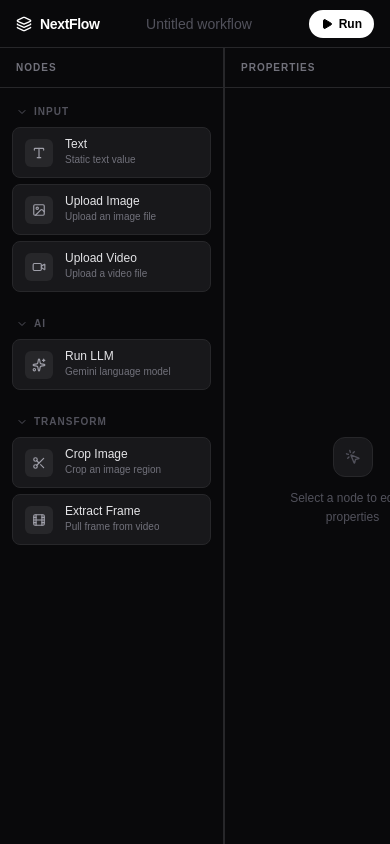
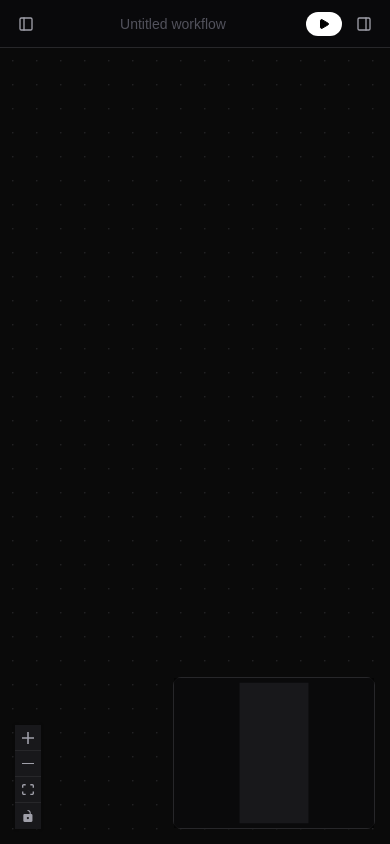
Before and after one commit to vish-n-u/nextflow, a Next.js app: page /dashboard in a window 390 px wide. Built offline with nearby package versions, Linux system fonts and the light colour scheme.

Commit message:
responsive state and undo redo etc added

```diff
--- a/src/app/dashboard/_components/DashboardShell.tsx
+++ b/src/app/dashboard/_components/DashboardShell.tsx
@@ -11,6 +11,10 @@ import { RightBar }    from "./RightBar";
 export function DashboardShell() {
   const [workflowName, setWorkflowName] = useState("");
   const [selectedNode, setSelectedNode] = useState<Node | null>(null);
+
+  // Mobile sidebar drawer state
+  const [leftBarOpen, setLeftBarOpen] = useState(false);
+  const [rightBarOpen, setRightBarOpen] = useState(false);
 
   // { type, ts } — ts changes on every click so the effect always fires
   const [nodeToAdd, setNodeToAdd] = useState<{ type: string; ts: number } | null>(null);
@@ -73,16 +77,26 @@ export function DashboardShell() {
         onWorkflowNameChange={setWorkflowName}
         workflowStatus={workflowStatus}
         onRunWorkflow={handleRunWorkflow}
+        onToggleLeftBar={() => setLeftBarOpen((v) => !v)}
+        onToggleRightBar={() => setRightBarOpen((v) => !v)}
       />
-      <div className="flex flex-1 overflow-hidden">
-        <LeftBar onNodeAdd={handleNodeAdd} />
+      <div className="flex flex-1 overflow-hidden relative">
+        <LeftBar
+          onNodeAdd={handleNodeAdd}
+          isOpen={leftBarOpen}
+          onClose={() => setLeftBarOpen(false)}
+        />
         <FlowCanvas
           nodeToAdd={nodeToAdd}
           onNodeAdded={handleNodeAdded}
           onNodeSelect={setSelectedNode}
           onRegisterRunWorkflow={handleRegisterRunWorkflow}
         />
-        <RightBar selectedNode={selectedNode} />
+        <RightBar
+          selectedNode={selectedNode}
+          isOpen={rightBarOpen}
+          onClose={() => setRightBarOpen(false)}
+        />
       </div>
     </div>
   );
--- a/src/app/dashboard/_components/FlowCanvas.tsx
+++ b/src/app/dashboard/_components/FlowCanvas.tsx
@@ -8,6 +8,7 @@ import {
   Background,
   BackgroundVariant,
   Controls,
+  MiniMap,
   addEdge,
   useNodesState,
   useEdgesState,
@@ -17,35 +18,39 @@ import {
   type Connection,
 } from "@xyflow/react";
 
-import { TextNode }        from "./nodes/TextNode";
-import { UploadImageNode } from "./nodes/UploadImageNode";
-import { UploadVideoNode } from "./nodes/UploadVideoNode";
-import { RunLLMNode }      from "./nodes/RunLLMNode";
-import { CropImageNode }   from "./nodes/CropImageNode";
+import { TextNode }         from "./nodes/TextNode";
+import { UploadImageNode }  from "./nodes/UploadImageNode";
+import { UploadVideoNode }  from "./nodes/UploadVideoNode";
+import { RunLLMNode }       from "./nodes/RunLLMNode";
+import { CropImageNode }    from "./nodes/CropImageNode";
 import { ExtractFrameNode } from "./nodes/ExtractFrameNode";
 
 const nodeTypes = {
-  textNode:        TextNode,
-  uploadImageNode: UploadImageNode,
-  uploadVideoNode: UploadVideoNode,
-  runLLMNode:      RunLLMNode,
-  cropImageNode:   CropImageNode,
+  textNode:         TextNode,
+  uploadImageNode:  UploadImageNode,
+  uploadVideoNode:  UploadVideoNode,
+  runLLMNode:       RunLLMNode,
+  cropImageNode:    CropImageNode,
   extractFrameNode: ExtractFrameNode,
 } as const;
 
 function getDefaultData(type: string): Record<string, unknown> {
   switch (type) {
-    case "textNode":        return { text: "" };
-    case "uploadImageNode": return {};
-    case "uploadVideoNode": return {};
-    case "runLLMNode":      return { model: "Gemini 2.5 Flash", system_prompt: "", user_message: "" };
-    case "cropImageNode":   return { x_percent: 0, y_percent: 0, width_percent: 100, height_percent: 100 };
+    case "textNode":         return { text: "" };
+    case "uploadImageNode":  return {};
+    case "uploadVideoNode":  return {};
+    case "runLLMNode":       return { model: "Gemini 2.5 Flash", system_prompt: "", user_message: "" };
+    case "cropImageNode":    return { x_percent: 0, y_percent: 0, width_percent: 100, height_percent: 100 };
     case "extractFrameNode": return { timestamp: "" };
-    default:                return {};
+    default:                 return {};
   }
 }
 
-// ─── Inner component (lives inside ReactFlowProvider, hooks work here) ────────
+// ─── History ──────────────────────────────────────────────────────────────────
+
+type Snapshot = { nodes: Node[]; edges: Edge[] };
+
+// ─── Inner component (lives inside ReactFlowProvider) ────────────────────────
 
 interface FlowCanvasInnerProps {
   nodeToAdd: { type: string; ts: number } | null;
@@ -59,18 +64,65 @@ function FlowCanvasInner({ nodeToAdd, onNodeAdded, onNodeSelect, onRegisterRunWo
   const [edges, setEdges, onEdgesChange] = useEdgesState<Edge>([]);
   const { screenToFlowPosition } = useReactFlow();
 
-  console.log("FlowCanvasInner rendered", { nodes, edges, nodeToAdd });
-
-  // Keep refs to latest nodes/edges so the registered fn is always fresh
+  // Keep refs to latest state for the workflow-run fn and history saves
   const nodesRef = useRef(nodes);
   const edgesRef = useRef(edges);
   useEffect(() => { nodesRef.current = nodes; }, [nodes]);
   useEffect(() => { edgesRef.current = edges; }, [edges]);
 
+  // ── Undo / redo ─────────────────────────────────────────────────────────────
+  const history    = useRef<Snapshot[]>([{ nodes: [], edges: [] }]);
+  const historyIdx = useRef(0);
+  const isRestoring = useRef(false);
+
+  // Debounced auto-save: fires after every nodes/edges change except during restore
+  const saveTimer = useRef<ReturnType<typeof setTimeout> | null>(null);
+  useEffect(() => {
+    if (isRestoring.current) {
+      isRestoring.current = false;
+      return;
+    }
+    if (saveTimer.current) clearTimeout(saveTimer.current);
+    saveTimer.current = setTimeout(() => {
+      history.current = history.current.slice(0, historyIdx.current + 1);
+      history.current.push({ nodes, edges });
+      historyIdx.current = history.current.length - 1;
+    }, 300);
+  }, [nodes, edges]); // eslint-disable-line react-hooks/exhaustive-deps
+
+  const undo = useCallback(() => {
+    if (historyIdx.current <= 0) return;
+    historyIdx.current--;
+    const snap = history.current[historyIdx.current];
+    isRestoring.current = true;
+    setNodes(snap.nodes);
+    setEdges(snap.edges);
+  }, [setNodes, setEdges]);
+
+  const redo = useCallback(() => {
+    if (historyIdx.current >= history.current.length - 1) return;
+    historyIdx.current++;
+    const snap = history.current[historyIdx.current];
+    isRestoring.current = true;
+    setNodes(snap.nodes);
+    setEdges(snap.edges);
+  }, [setNodes, setEdges]);
+
+  useEffect(() => {
+    const onKeyDown = (e: KeyboardEvent) => {
+      if (!(e.ctrlKey || e.metaKey)) return;
+      if (e.key === "z" && !e.shiftKey) { e.preventDefault(); undo(); }
+      if (e.key === "y" || (e.key === "z" && e.shiftKey)) { e.preventDefault(); redo(); }
+    };
+    window.addEventListener("keydown", onKeyDown);
+    return () => window.removeEventListener("keydown", onKeyDown);
+  }, [undo, redo]);
+
+  // ── Node add ─────────────────────────────────────────────────────────────────
   const addNode = useCallback(
     (type: string, position: { x: number; y: number }) => {
       const newNode: Node = {
-        id: `${type}-${Date.now()}`,
+        id:   `${type}-${Date.now()}`,
         type,
         position,
         data: getDefaultData(type),
@@ -80,27 +132,27 @@ function FlowCanvasInner({ nodeToAdd, onNodeAdded, onNodeSelect, onRegisterRunWo
     [setNodes],
   );
 
-  // Click-to-add: place at viewport centre
   useEffect(() => {
     if (!nodeToAdd) return;
     const position = screenToFlowPosition({
-      x: window.innerWidth / 2,
+      x: window.innerWidth  / 2,
       y: window.innerHeight / 2,
     });
     addNode(nodeToAdd.type, position);
     onNodeAdded();
   }, [nodeToAdd]); // eslint-disable-line react-hooks/exhaustive-deps
 
+  // ── Edge connect ─────────────────────────────────────────────────────────────
   const onConnect = useCallback(
     (params: Connection) =>
       setEdges((eds) => addEdge({ ...params, animated: true }, eds)),
     [setEdges],
   );
 
-  // Register the workflow-run fn with the parent whenever it might have changed
+  // ── Workflow run ─────────────────────────────────────────────────────────────
   const runWorkflow = useCallback(async (): Promise<{ runId: string; publicToken: string }> => {
     const res = await fetch("/api/nodes/run", {
-      method: "POST",
+      method:  "POST",
       headers: { "Content-Type": "application/json" },
       body: JSON.stringify({
         nodeType: "orchestrator",
@@ -112,12 +164,13 @@ function FlowCanvasInner({ nodeToAdd, onNodeAdded, onNodeSelect, onRegisterRunWo
     });
     if (!res.ok) throw new Error("Failed to start workflow");
     return res.json() as Promise<{ runId: string; publicToken: string }>;
-  }, []); // refs are stable — no deps needed
+  }, []);
 
   useEffect(() => {
     onRegisterRunWorkflow(runWorkflow);
   }, [runWorkflow, onRegisterRunWorkflow]);
 
+  // ── Drag-and-drop from sidebar ───────────────────────────────────────────────
   const onDragOver = useCallback((event: React.DragEvent) => {
     event.preventDefault();
     event.dataTransfer.dropEffect = "move";
@@ -135,11 +188,7 @@ function FlowCanvasInner({ nodeToAdd, onNodeAdded, onNodeSelect, onRegisterRunWo
   );
 
   return (
-    <div
-      className="flex-1 h-full bg-[#0a0a0a]"
-      onDrop={onDrop}
-      onDragOver={onDragOver}
-    >
+    <div className="flex-1 h-full bg-[#0a0a0a]" onDrop={onDrop} onDragOver={onDragOver}>
       <ReactFlow
         nodes={nodes}
         edges={edges}
@@ -164,6 +213,15 @@ function FlowCanvasInner({ nodeToAdd, onNodeAdded, onNodeSelect, onRegisterRunWo
           style={{ backgroundColor: "#0a0a0a" }}
         />
         <Controls className="!border-zinc-800 !bg-zinc-900 [&>button]:!border-zinc-800 [&>button]:!bg-zinc-900 [&>button]:!text-zinc-400 [&>button:hover]:!bg-zinc-800 [&>button:hover]:!text-zinc-100" />
+        <MiniMap
+          position="bottom-right"
+          nodeColor="#3f3f46"
+          maskColor="rgba(0,0,0,0.6)"
+          style={{ backgroundColor: "#18181b", border: "1px solid #27272a", borderRadius: "0.5rem" }}
+          nodeStrokeWidth={0}
+          zoomable
+          pannable
+        />
       </ReactFlow>
     </div>
   );
--- a/src/app/dashboard/_components/LeftBar.tsx
+++ b/src/app/dashboard/_components/LeftBar.tsx
@@ -114,19 +114,47 @@ function Category({ category, onNodeAdd }: CategoryProps) {
 
 interface LeftBarProps {
   onNodeAdd: (type: string) => void;
+  isOpen?: boolean;
+  onClose?: () => void;
 }
 
-export function LeftBar({ onNodeAdd }: LeftBarProps) {
+export function LeftBar({ onNodeAdd, isOpen = true, onClose }: LeftBarProps) {
   return (
-    <aside className="w-56 shrink-0 flex flex-col bg-zinc-950 border-r border-zinc-800 overflow-hidden">
-      <div className="px-4 py-3 border-b border-zinc-800 shrink-0">
+    <>
+      {/* Mobile backdrop */}
+      {isOpen && (
+        <div
+          className="md:hidden fixed inset-0 z-30 bg-black/60"
+          onClick={onClose}
+        />
+      )}
+
+      <aside
+        className={`
+          fixed top-12 bottom-0 left-0 z-40 w-64
+          flex flex-col bg-zinc-950 border-r border-zinc-800 overflow-hidden
+          transform transition-transform duration-200 ease-in-out
+          md:static md:top-auto md:bottom-auto md:z-auto md:w-56
+          md:translate-x-0 md:shrink-0
+          ${isOpen ? "translate-x-0" : "-translate-x-full"}
+        `}
+      >
+        <div className="px-4 py-3 border-b border-zinc-800 shrink-0 flex items-center justify-between">
           <p className="text-[10px] font-semibold text-zinc-500 uppercase tracking-widest">Nodes</p>
+          <button
+            onClick={onClose}
+            className="md:hidden text-zinc-600 hover:text-zinc-400 text-lg leading-none"
+            aria-label="Close panel"
+          >
+            ×
+          </button>
         </div>
         <div className="flex-1 overflow-y-auto px-3 py-2">
           {NODE_CATEGORIES.map((cat) => (
-          <Category key={cat.label} category={cat} onNodeAdd={onNodeAdd} />
+            <Category key={cat.label} category={cat} onNodeAdd={(type) => { onNodeAdd(type); onClose?.(); }} />
           ))}
         </div>
       </aside>
+    </>
   );
 }
--- a/src/app/dashboard/_components/RightBar.tsx
+++ b/src/app/dashboard/_components/RightBar.tsx
@@ -5,13 +5,40 @@ import type { Node } from "@xyflow/react";
 
 interface RightBarProps {
   selectedNode: Node | null;
+  isOpen?: boolean;
+  onClose?: () => void;
 }
 
-export function RightBar({ selectedNode }: RightBarProps) {
+export function RightBar({ selectedNode, isOpen = true, onClose }: RightBarProps) {
   return (
-    <aside className="w-64 shrink-0 flex flex-col bg-zinc-950 border-l border-zinc-800 overflow-hidden">
-      <div className="px-4 py-3 border-b border-zinc-800 shrink-0">
+    <>
+      {/* Mobile backdrop */}
+      {isOpen && (
+        <div
+          className="md:hidden fixed inset-0 z-30 bg-black/60"
+          onClick={onClose}
+        />
+      )}
+
+      <aside
+        className={`
+          fixed top-12 bottom-0 right-0 z-40 w-72
+          flex flex-col bg-zinc-950 border-l border-zinc-800 overflow-hidden
+          transform transition-transform duration-200 ease-in-out
+          md:static md:top-auto md:bottom-auto md:z-auto md:w-64
+          md:translate-x-0 md:shrink-0
+          ${isOpen ? "translate-x-0" : "translate-x-full"}
+        `}
+      >
+      <div className="px-4 py-3 border-b border-zinc-800 shrink-0 flex items-center justify-between">
         <p className="text-[10px] font-semibold text-zinc-500 uppercase tracking-widest">Properties</p>
+        <button
+          onClick={onClose}
+          className="md:hidden text-zinc-600 hover:text-zinc-400 text-lg leading-none"
+          aria-label="Close panel"
+        >
+          ×
+        </button>
       </div>
 
       <div className="flex-1 overflow-y-auto p-4">
@@ -71,6 +98,7 @@ export function RightBar({ selectedNode }: RightBarProps) {
           </div>
         )}
       </div>
-    </aside>
+      </aside>
+    </>
   );
 }
--- a/src/app/dashboard/_components/TopBar.tsx
+++ b/src/app/dashboard/_components/TopBar.tsx
@@ -1,16 +1,18 @@
 "use client";
 
 import { UserButton } from "@clerk/nextjs";
-import { Layers, Play } from "lucide-react";
+import { Layers, Play, PanelLeft, PanelRight } from "lucide-react";
 
 interface TopBarProps {
   workflowName: string;
   onWorkflowNameChange: (name: string) => void;
   workflowStatus: "idle" | "running" | "success" | "error";
   onRunWorkflow: () => void;
+  onToggleLeftBar: () => void;
+  onToggleRightBar: () => void;
 }
 
-export function TopBar({ workflowName, onWorkflowNameChange, workflowStatus, onRunWorkflow }: TopBarProps) {
+export function TopBar({ workflowName, onWorkflowNameChange, workflowStatus, onRunWorkflow, onToggleLeftBar, onToggleRightBar }: TopBarProps) {
   const btnLabel =
     workflowStatus === "running" ? "Running…" :
     workflowStatus === "success" ? "Done"      :
@@ -23,29 +25,45 @@ export function TopBar({ workflowName, onWorkflowNameChange, workflowStatus, onR
     "bg-white text-black hover:bg-zinc-200";
 
   return (
-    <header className="h-12 shrink-0 flex items-center justify-between px-4 bg-zinc-950 border-b border-zinc-800 z-10">
-      <div className="flex items-center gap-2 w-40">
-        <Layers className="w-4 h-4 text-white" />
-        <span className="text-sm font-semibold text-white tracking-tight">NextFlow</span>
+    <header className="h-12 shrink-0 flex items-center justify-between px-3 bg-zinc-950 border-b border-zinc-800 z-10 gap-2">
+      <div className="flex items-center gap-2 shrink-0">
+        {/* Mobile: left bar toggle */}
+        <button
+          onClick={onToggleLeftBar}
+          className="md:hidden p-1.5 rounded-md text-zinc-400 hover:text-zinc-200 hover:bg-zinc-800 transition-colors"
+          aria-label="Toggle node panel"
+        >
+          <PanelLeft className="w-4 h-4" />
+        </button>
+        <Layers className="w-4 h-4 text-white hidden md:block" />
+        <span className="text-sm font-semibold text-white tracking-tight hidden sm:block">NextFlow</span>
       </div>
 
       <input
         value={workflowName}
         onChange={(e) => onWorkflowNameChange(e.target.value)}
-        className="bg-transparent text-sm text-zinc-300 text-center outline-none border border-transparent hover:border-zinc-700 focus:border-zinc-600 rounded-md px-2 py-0.5 w-52 transition-colors placeholder:text-zinc-600"
+        className="bg-transparent text-sm text-zinc-300 text-center outline-none border border-transparent hover:border-zinc-700 focus:border-zinc-600 rounded-md px-2 py-0.5 w-32 sm:w-52 transition-colors placeholder:text-zinc-600 min-w-0"
         placeholder="Untitled workflow"
       />
 
-      <div className="flex items-center gap-3 w-40 justify-end">
+      <div className="flex items-center gap-2 shrink-0">
         <button
           onClick={onRunWorkflow}
           disabled={workflowStatus === "running"}
           className={`flex items-center gap-1.5 text-xs font-semibold px-3 py-1.5 rounded-full transition-colors disabled:opacity-60 disabled:cursor-not-allowed ${btnCls}`}
         >
           <Play className="w-3 h-3 fill-current" />
-          {btnLabel}
+          <span className="hidden sm:inline">{btnLabel}</span>
         </button>
         <UserButton />
+        {/* Mobile: right bar toggle */}
+        <button
+          onClick={onToggleRightBar}
+          className="md:hidden p-1.5 rounded-md text-zinc-400 hover:text-zinc-200 hover:bg-zinc-800 transition-colors"
+          aria-label="Toggle properties panel"
+        >
+          <PanelRight className="w-4 h-4" />
+        </button>
       </div>
     </header>
   );
--- a/src/app/layout.tsx
+++ b/src/app/layout.tsx
@@ -18,6 +18,12 @@ export const metadata: Metadata = {
   description: "NextFlow application",
 };
 
+export const viewport = {
+  width: "device-width",
+  initialScale: 1,
+  maximumScale: 1,
+};
+
 export default function RootLayout({
   children,
 }: Readonly<{
```
Lines whose indentation alone changed are shown as unchanged.
